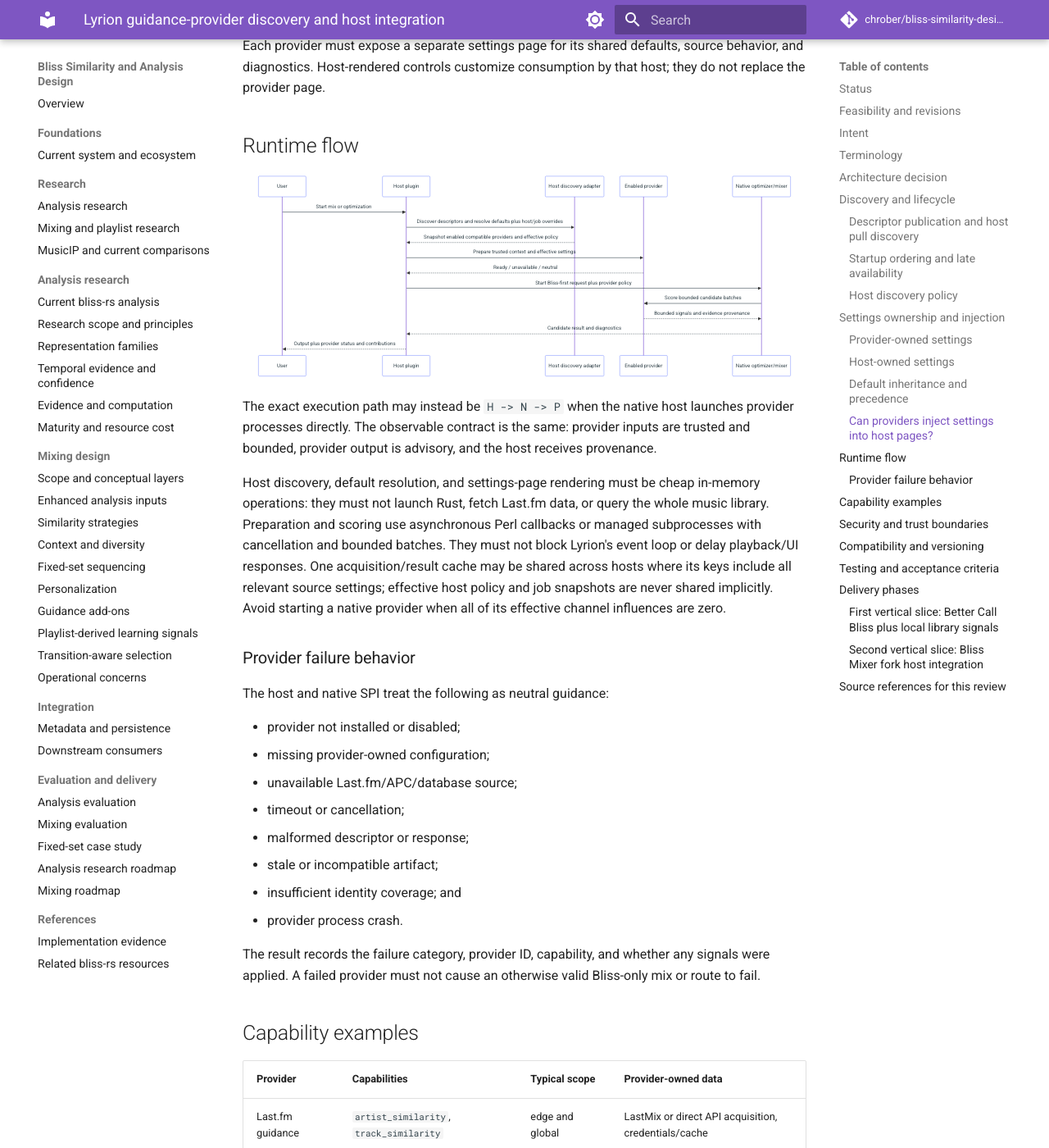
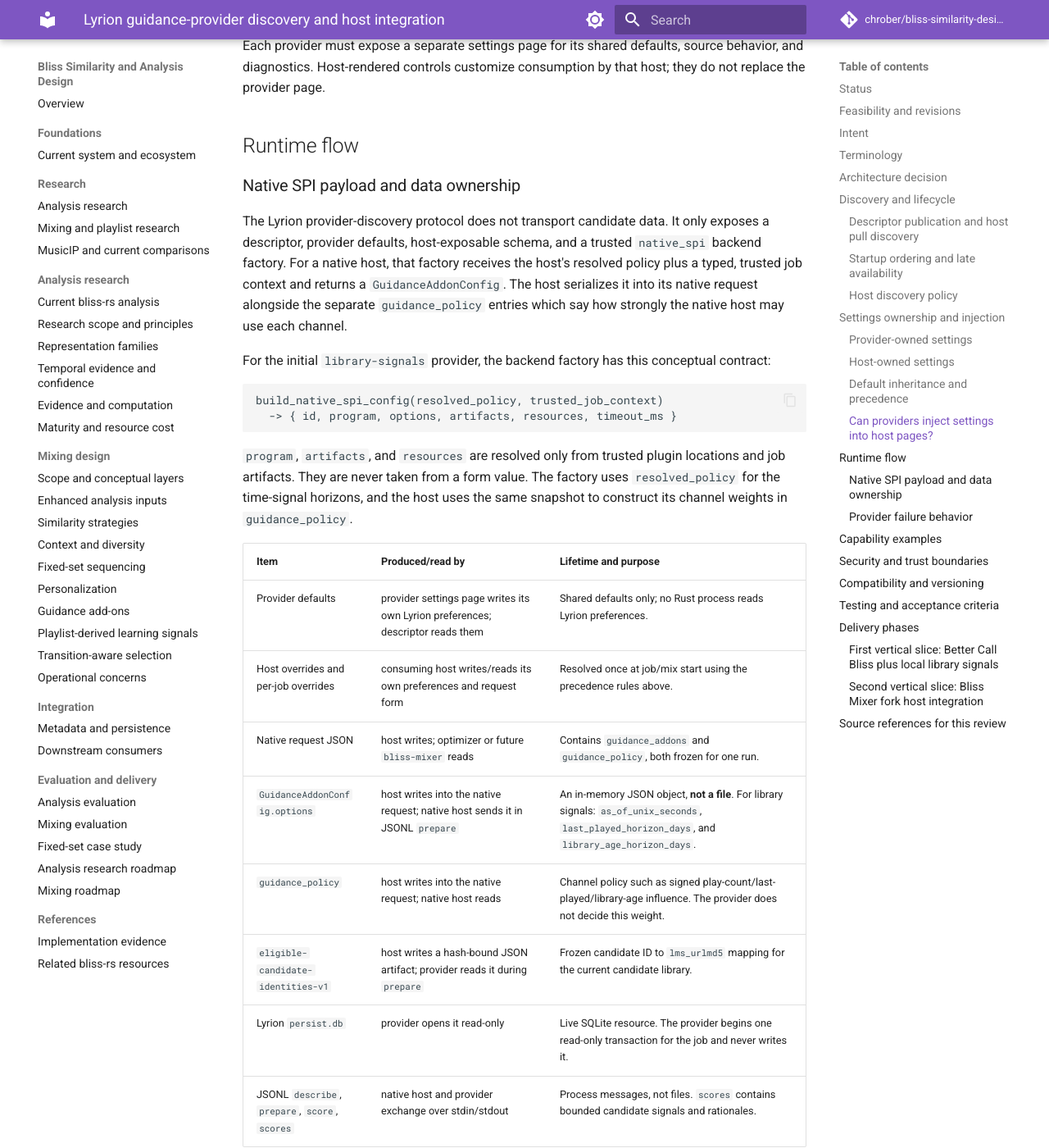
Before and after one commit to chrober/bliss-similarity-design, an MkDocs documentation site: the page built from docs/superpowers/specs/2026-09-26-lyrion-guidance-provider-discovery-design.md, in a window 1280 px wide and 1400 px high, scrolled down 7800 px. Shown: the whole window at 82% size. Built offline with MkDocs 1.6.1 and Material for MkDocs 9.7.7, drawn with Linux system fonts in a browser that asks for light colours; comment, search, counter and statistics services are not loaded; some of the changed text lies outside the part shown.

Commit message:
docs: detail library signals SPI flow

````diff
--- a/docs/superpowers/specs/2026-09-26-lyrion-guidance-provider-discovery-design.md
+++ b/docs/superpowers/specs/2026-09-26-lyrion-guidance-provider-discovery-design.md
@@ -329,28 +329,97 @@
 
 ## Runtime flow
 
+### Native SPI payload and data ownership
+
+The Lyrion provider-discovery protocol does not transport candidate data. It
+only exposes a descriptor, provider defaults, host-exposable schema, and a
+trusted `native_spi` backend factory. For a native host, that factory receives
+the host's resolved policy plus a typed, trusted job context and returns a
+`GuidanceAddonConfig`. The host serializes it into its native request alongside
+the separate `guidance_policy` entries which say how strongly the native host
+may use each channel.
+
+For the initial `library-signals` provider, the backend factory has this
+conceptual contract:
+
+```text
+build_native_spi_config(resolved_policy, trusted_job_context)
+  -> { id, program, options, artifacts, resources, timeout_ms }
+```
+
+`program`, `artifacts`, and `resources` are resolved only from trusted plugin
+locations and job artifacts. They are never taken from a form value. The
+factory uses `resolved_policy` for the time-signal horizons, and the host uses
+the same snapshot to construct its channel weights in `guidance_policy`.
+
+| Item | Produced/read by | Lifetime and purpose |
+| --- | --- | --- |
+| Provider defaults | provider settings page writes its own Lyrion preferences; descriptor reads them | Shared defaults only; no Rust process reads Lyrion preferences. |
+| Host overrides and per-job overrides | consuming host writes/reads its own preferences and request form | Resolved once at job/mix start using the precedence rules above. |
+| Native request JSON | host writes; optimizer or future `bliss-mixer` reads | Contains `guidance_addons` and `guidance_policy`, both frozen for one run. |
+| `GuidanceAddonConfig.options` | host writes into the native request; native host sends it in JSONL `prepare` | An in-memory JSON object, **not a file**. For library signals: `as_of_unix_seconds`, `last_played_horizon_days`, and `library_age_horizon_days`. |
+| `guidance_policy` | host writes into the native request; native host reads | Channel policy such as signed play-count/last-played/library-age influence. The provider does not decide this weight. |
+| `eligible-candidate-identities-v1` | host writes a hash-bound JSON artifact; provider reads it during `prepare` | Frozen candidate ID to `lms_urlmd5` mapping for the current candidate library. |
+| Lyrion `persist.db` | provider opens it read-only | Live SQLite resource. The provider begins one read-only transaction for the job and never writes it. |
+| JSONL `describe`, `prepare`, `score`, `scores` | native host and provider exchange over stdin/stdout | Process messages, not files. `scores` contains bounded candidate signals and rationales. |
+
+The current native library-signals binary uses `prepare` for one bounded
+full-population pass: it reads the frozen eligible identity artifact, opens a
+read-only SQLite snapshot of `persist.db`, and queries the eligible IDs in
+SQLite-sized batches to establish play-count percentiles and coverage. It does
+not retain every raw row in RAM. During later `score` calls, it queries only the
+Bliss-qualified shortlist candidates requested by the native host and caches
+those repeat lookups for the duration of the job. This makes the percentage
+meaningful across the candidate library while bounding memory use.
+
 ```mermaid
 sequenceDiagram
   participant U as User
+  participant S as Provider settings
   participant H as Host plugin
   participant D as Host discovery adapter
-  participant P as Enabled provider
+  participant F as Trusted job files
   participant N as Native optimizer/mixer
+  participant P as Library-signals provider
+  participant DB as Lyrion persist.db
 
+  U->>S: Save provider defaults
+  S->>S: Write provider preferences
   U->>H: Start mix or optimization
   H->>D: Discover descriptors and resolve defaults plus host/job overrides
-  D-->>H: Snapshot enabled compatible providers and effective policy
-  H->>P: Prepare trusted context and effective settings
-  P-->>H: Ready / unavailable / neutral
-  H->>N: Start Bliss-first request plus provider policy
-  N->>P: Score bounded candidate batches
-  P-->>N: Bounded signals and evidence provenance
-  N-->>H: Candidate result and diagnostics
+  D->>S: Read schema, defaults, backend factory
+  S-->>D: Descriptor and current defaults
+  D-->>H: Frozen effective policy and backend config
+  H->>F: Write identity artifact with SHA-256
+  H->>F: Write native request JSON
+  H->>N: Start with trusted request path
+  N->>F: Read native request JSON
+  N->>P: Start executable with JSONL pipes
+  N->>P: describe
+  P-->>N: manifest
+  N->>P: prepare with options, artifact, resource, anchors
+  Note over N,P: options is a JSONL field, not a file
+  P->>F: Read identity artifact and verify SHA-256
+  P->>DB: Open read-only and begin snapshot
+  P->>DB: Read eligible identities in batches
+  DB-->>P: play count, last played, added values
+  P-->>N: prepared with coverage diagnostics
+  loop bounded Bliss-qualified candidate batches
+    N->>P: score with context and candidate IDs
+    P->>DB: Read uncached candidate values
+    DB-->>P: candidate values
+    P-->>N: scores with bounded signals and rationales
+  end
+  N-->>H: Result JSON and provider diagnostics
   H-->>U: Output plus provider status and contributions
 ```
 
-The exact execution path may instead be `H -> N -> P` when the native host
-launches provider processes directly. The observable contract is the same:
+The first Better Call Bliss integration uses the `H -> N -> P` path shown
+above: Better Call Bliss writes the request and identity artifact, then
+`bliss-playlist-optimizer` launches the provider. The future `bliss-mixer`
+integration must use the same descriptor/backend-factory contract and JSONL
+messages, but it will prepare the equivalent identity artifact for its own
+Bliss-derived DSTM candidate pool. The observable contract is the same:
 provider inputs are trusted and bounded, provider output is advisory, and the
 host receives provenance.
 
````
